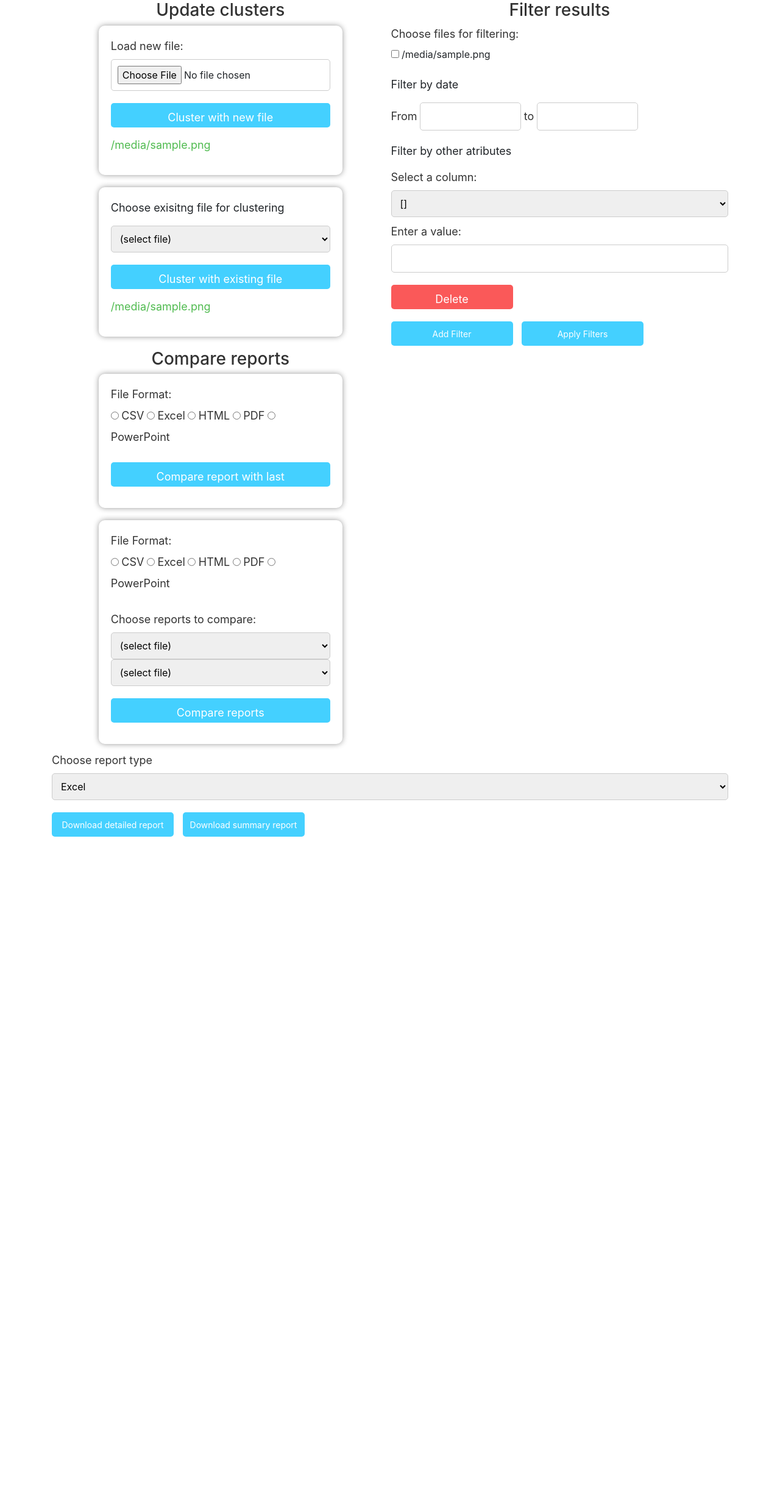
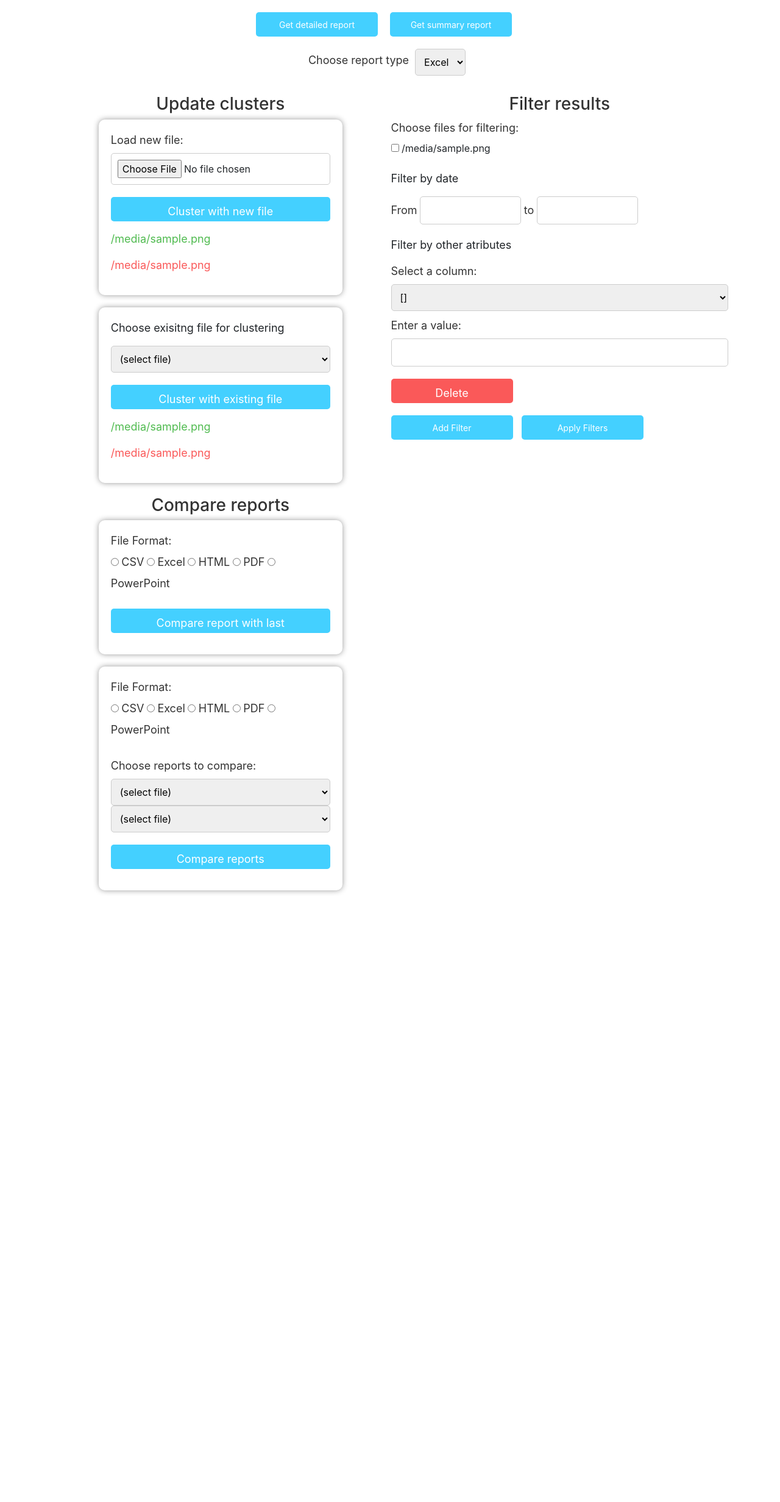
Before and after one commit to mrutkowsky/NAWROS, a Flask app: template app/templates/cluster_viz_chartjs.html in a window 1280 px wide. Shown: the part 86-2549 px from the top of the page at 61% size. After the commit the page ends 1551 px from the top, so only its background shows below. Run offline with Flask 3, Linux system fonts and the light colour scheme; the template is opened without the code that fills it: most values are stand-ins (such as "Sample title", 1, 10 or a date in 2020); parts of the project's set-up code (start-up, migrations or seed data) failed here and were passed over; some libraries are stand-ins or nearby versions.

Commit message:
report at the top and trying to fix exec/summary endpoint

```diff
--- a/app/CONFIG.yaml
+++ b/app/CONFIG.yaml
@@ -65,6 +65,7 @@
   comparing_report_suffix: _comparison
   cluster_exec_filename_prefix: cluster_exec
   detailed_cluster_exec_filename_prefix: detailed
+  summary_cluster_exec_filename_prefix: summary
   cluster_exec_filename_ext: .parquet.gzip
   filtered_filename_prefix: filtered
   filtered_filename_ext: .parquet.gzip
--- a/app/narwos.py
+++ b/app/narwos.py
@@ -143,6 +143,7 @@
 CLUSTER_EXEC_FILENAME_EXT = REPORT_CONFIG.get('cluster_exec_filename_ext')
 
 DETAILED_CLUSTER_EXEC_FILENAME_PREFIX = REPORT_CONFIG.get('detailed_cluster_exec_filename_prefix')
+SUMMARY_CLUSTER_EXEC_FILENAME_PREFIX = REPORT_CONFIG.get('summary_cluster_exec_filename_prefix')
 
 FILTERED_REPORT_PREFIX = REPORT_CONFIG.get('filtered_filename_prefix')
 FILTERED_FILENAME_EXT = REPORT_CONFIG.get('filtered_filename_ext')
@@ -498,6 +499,8 @@
     message = request.args.get("message")
     update_clusters_new_file_message = request.args.get("update_clusters_new_file_message")
     update_clusters_existing_file_message = request.args.get("update_clusters_existing_file_message")
+    update_clusters_existing_file_no_file_message = request.args.get("update_clusters_existing_file_no_file_message")
+    update_clusters_new_file_no_file_message = request.args.get("update_clusters_new_file_no_file_message")
 
     df = read_file(PATH_TO_CURRENT_DF)
 
@@ -535,6 +538,8 @@
                                 message=message,
                                 update_clusters_new_file_message=update_clusters_new_file_message,
                                 update_clusters_existing_file_message=update_clusters_existing_file_message,
+                                update_clusters_existing_file_no_file_message=update_clusters_existing_file_no_file_message,
+                                update_clusters_new_file_no_file_message=update_clusters_new_file_no_file_message,
                                 raports=raports_to_show)
 
     return 'Nothing to show here'
@@ -706,7 +711,7 @@
 @app.route('/get_detailed_cluster_exec_report', methods=['POST'])
 def get_detailed_cluster_exec_report():
 
-    report_type = request.form.get('detailed_cluster_exec_report_type')
+    report_type = request.form.get('report_type_exec')
 
     ext_settings = REPORT_FORMATS_MAPPING.get(report_type, DEFAULT_REPORT_FORMAT_SETTINGS)
     report_ext = ext_settings.get('ext', '.csv')
@@ -730,6 +735,37 @@
 
     return resp_report
 
+
+@app.route('/get_summary_cluster_exec_report', methods=['POST'])
+def get_summary_cluster_exec_report():
+
+    report_type = request.form.get('report_type_exec')
+
+    ext_settings = REPORT_FORMATS_MAPPING.get(report_type, DEFAULT_REPORT_FORMAT_SETTINGS)
+    report_ext = ext_settings.get('ext', '.csv')
+    report_mimetype = ext_settings.get('mimetype', 'text/csv')
+
+    summary_cluster_exec_report_filename = get_report_name_with_timestamp(
+        filename_prefix=f"{SUMMARY_CLUSTER_EXEC_FILENAME_PREFIX}_{CLUSTER_EXEC_FILENAME_PREFIX}"
+    )
+
+    latest_report = find_latested_n_exec_report(
+            PATH_TO_CLUSTER_EXEC_REPORTS_DIR
+        )
+
+    path_to_summary_report = os.path.join(PATH_TO_CLUSTER_EXEC_REPORTS_DIR, latest_report)
+
+    report_df = read_file(path_to_summary_report).to_csv(index=False)
+
+    response = make_response(send_file(
+        report_df,
+        mimetype = report_mimetype,
+        as_attachment = True,
+        download_name = f"{latest_report}"
+    ))
+
+    return response
+
 @app.route('/update_clusters_new_file', methods=['POST'])
 def update_clusters_new_file():
 
@@ -737,7 +773,7 @@
     filename = uploaded_file.filename
 
     if filename == '':
-        return redirect(url_for("show_clusters", message=f'No file has been selected for uploading!'))
+        return redirect(url_for("show_clusters", update_clusters_new_file_no_file_message=f'No file has been selected for uploading!'))
 
     logger.debug(f"Uploaded file: {filename}")
 
@@ -902,6 +938,8 @@
 def update_clusters_existing_file():
 
     existing_file_for_update = request.form.get('ex_file_update')
+    logger.info(existing_file_for_update)
+
 
     if not os.path.exists(os.path.join(PATH_TO_VALID_FILES, existing_file_for_update)):
         return redirect(url_for("show_clusters", message=f"Selected file {existing_file_for_update} does not exist!"))
--- a/app/static/styles/styles.css
+++ b/app/static/styles/styles.css
@@ -29,7 +29,7 @@
     margin-top: 20;
 }
 
-form {
+.form-style {
     margin: 0 auto;
     width: 400px;
     background-color: #fff;
--- a/app/templates/cluster_viz_chartjs.html
+++ b/app/templates/cluster_viz_chartjs.html
@@ -34,13 +34,12 @@
 
         .container {  display: grid;
         grid-template-columns: 1fr 1fr;
-        grid-template-rows: 1fr 1fr;
+        grid-template-rows: 1fr;
         grid-auto-rows: 1fr;
         gap: 3px 3px;
         grid-auto-flow: row;
         grid-template-areas:
-            "Compare Filter"
-            "Report Report";
+            "Compare Filter";
         }
 
         /*.Plot { grid-area: Plot; }*/
@@ -49,7 +48,7 @@
 
         .Filter { grid-area: Filter; }
 
-        .Report { grid-area: Report; }
+        /*.Report { grid-area: Report; }*/
 
         input[type="submit"], button.my-button {
         padding: 10px 10px;
@@ -60,6 +59,20 @@
         font-size: 18px;
         cursor: pointer;
         width: 100%;
+        }
+        .Report {
+        display: flex;
+        flex-wrap: wrap;
+        align-items: center;
+        /* border-bottom: 4px solid #ccc;*/
+        padding-bottom: 10px;
+        width: 40%;
+        justify-content: center;
+        }
+        .wrap {
+        display: flex;
+        justify-content: center;
+        margin-bottom: 20px;
         }
     </style>
 </head>
@@ -84,11 +97,32 @@
     <div class="Plot">
     <!--<canvas id="myChart"></canvas>-->
     </div>
+    <div class="wrap">
+        <div class="Report">
+            <div style="margin-right: 10px;">
+                <form action="/get_detailed_cluster_exec_report"  method="post">
+                    <input type="submit" value="Get detailed report" style="margin-right: 10px; margin-top: 20px; margin-bottom: 20px; width: 200px; height: 40px; font-size: 14px; text-align: center;">
+                </form>
+            </div>
+            <div style="margin-right: 10px;">
+                <form action="/get_summary_cluster_exec_report"  method="post">
+                    <input type="submit" value="Get summary report" style="margin-right: 10px; margin-top: 20px; margin-bottom: 20px; width: 200px; height: 40px; font-size: 14px; text-align: center;">
+                </form>
+            </div>
+            <label for="value" style="margin-right: 10px;">Choose report type</label>
+            <div style="margin-right: 10px;">
+                <select id="report_type_exec">
+                    <option value="excel">Excel</option>
+                    <option value="csv">CSV</option>
+                </select>
+            </div>
+        </div>
+    </div>
     <div class="container">
         <div class="Compare">
             <h3>Update clusters</h3>
             <div class="Qucik-clustering">
-                <form action="/update_clusters_new_file"  method="post" enctype="multipart/form-data">
+                <form class="form-style" action="/update_clusters_new_file"  method="post" enctype="multipart/form-data">
                     <label>Load new file:</label>
                     <input type="file" name="file">
                     <br>
@@ -114,8 +148,11 @@
                     {% if update_clusters_new_file_message %}
                     <p style="color: rgb(80, 187, 80)">{{ update_clusters_new_file_message }}</p>
                     {% endif %}
+                    {% if update_clusters_new_file_no_file_message %}
+                    <p style="color:  rgb(250, 89, 89)">{{ update_clusters_new_file_no_file_message }}</p>
+                    {% endif %}
                 </form>
-                <form style="margin-top: 20px;" action="/update_clusters_existing_file"  method="post">
+                <form class="form-style" style="margin-top: 20px;" action="/update_clusters_existing_file"  method="post">
                     <p>Choose exisitng file for clustering</p>
                     <select class="ex_file_update" name="ex_file_update" required>
                         <option value="" selected disabled hidden>(select file)</option>
@@ -145,10 +182,13 @@
                     {% if update_clusters_existing_file_message %}
                     <p style="color: rgb(80, 187, 80)">{{ update_clusters_existing_file_message }}</p>
                     {% endif %}
+                    {% if update_clusters_existing_file_no_file_message %}
+                    <p style="color:  rgb(250, 89, 89)">{{ update_clusters_existing_file_no_file_message }}</p>
+                    {% endif %}
                 </form>
             </div>
         <h3 style="margin-top: 20px;">Compare reports</h3>
-        <form method="post" action="/compare_with_last_report">
+        <form class="form-style" method="post" action="/compare_with_last_report">
 
             <label for="file-format">File Format:</label><br>
 
@@ -171,7 +211,7 @@
         </form>
         <div class="Compare-reports">
             <div class="mt-20" style="margin-top: 20px;">
-                <form method="post" action="/compare_selected_reports">
+                <form class="form-style" method="post" action="/compare_selected_reports">
                         <label for="file-format">File Format:</label><br>
 
                         <input type="radio" id="csv" name="file-format" value="csv">
@@ -245,17 +285,6 @@
             </div>
         <button class="my-button" style="margin-right: 10px;margin-top: 20px;width: 200px;height: 40px;font-size: 14px;text-align: center;" onclick="addFilter()">Add Filter</button>
         <button class="my-button" style="margin-right: 10px;margin-top: 20px;width: 200px;height: 40px;font-size: 14px;text-align: center;" onclick="applyFilters()">Apply Filters</button>
-    </div>
-    <div class="Report">
-        <div style="margin-top: 10px;">
-            <label for="value">Choose report type</label>
-            <select id="reportTypeInput">
-                <option value="excel">Excel</option>
-                <option value="csv">CSV</option>
-            </select>
-        </div>
-        <button class="my-button" style="margin-right: 10px;margin-top: 20px;width: 200px;height: 40px;font-size: 14px;text-align: center;" onclick="downloadFilteredData()">Download detailed report</button>
-        <button class="my-button" style="margin-right: 10px;margin-top: 20px;width: 200px;height: 40px;font-size: 14px;text-align: center;" onclick="downloadSummaryData()">Download summary report</button>
     </div>
     </div>
 <script>
--- a/app/templates/index.html
+++ b/app/templates/index.html
@@ -40,7 +40,7 @@
     <div class="container">
       <div class="Load-files">
         <div class="mt-20">
-          <form action="/upload_file" class="mt-20" method="post" enctype="multipart/form-data">
+          <form class="form-style" action="/upload_file" class="mt-20" method="post" enctype="multipart/form-data">
             <label>Load files:</label>
             <input type="file" name="file" multiple required>
             <br><br>
@@ -72,7 +72,7 @@
       </div>
       <div class="Delete-files">
         <div class="mt-20">
-          <form action="/delete_file" method="post">
+          <form class="form-style" action="/delete_file" method="post">
             <label for="to_delete">Delete file:</label>
             <select id="to_delete" name="to_delete" required>
               <option value="" selected disabled hidden>(Choose file)</option>
@@ -95,7 +95,7 @@
       <div style="align-items: center;">
         <h3>Clustering</h3>
         <div class="mt-20">
-          <form method="post" action="/choose_files_for_clusters">
+          <form class="form-style" method="post" action="/choose_files_for_clusters">
             <label for="chosen_files">Choose files for clustering:</label>
             <br>
             {% for file in files %}
```
